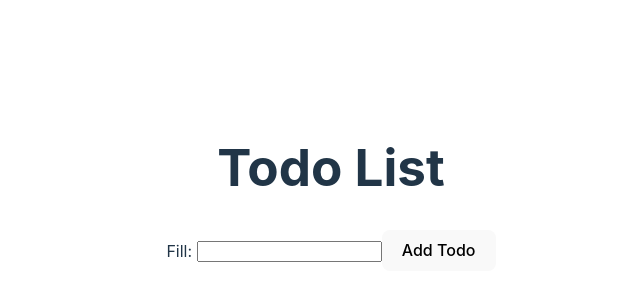
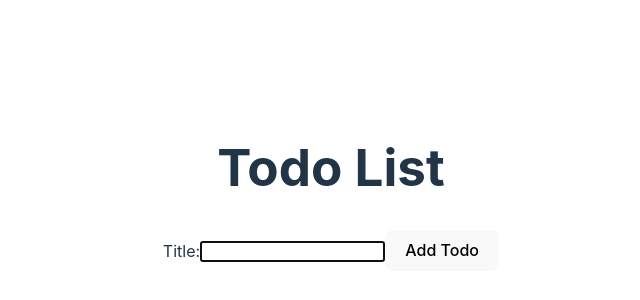
Before and after one commit to ledarca/react-todo, a React (Vite) app: page / in a window 1280 px wide. Shown: the part 204-504 px from the top of the page, without its empty margins (309-949 px from the left). Built offline with nearby package versions, Linux system fonts and the light colour scheme.

Commit message:
creation of the new button

```diff
--- a/src/AddTodoForm.jsx
+++ b/src/AddTodoForm.jsx
@@ -1,4 +1,5 @@
 import React, { useState } from 'react';
+import InputWithLabel from './InputWithLabel';
 
 function AddTodoForm({ onAddTodo }) {
   const [todoTitle, setTodoTitle] = useState('');
@@ -19,10 +20,9 @@ function AddTodoForm({ onAddTodo }) {
 
   return (
     <div>
-      <form onSubmit={handleAddTodo}>
-        <label htmlFor="todoTitle">Fill: </label>
-        <input type="text" id="todoTitle" name="todoTitle" value={todoTitle} onChange={handleTitleChange} required/>
-        <button type="submit">Add Todo</button>
+      <form>
+        <InputWithLabel label="Title:" todoTitle={todoTitle} onInputChange={handleTitleChange}/>
+        <button type="button" onClick={handleAddTodo}>Add Todo</button>
       </form>
     </div>
   );
```
